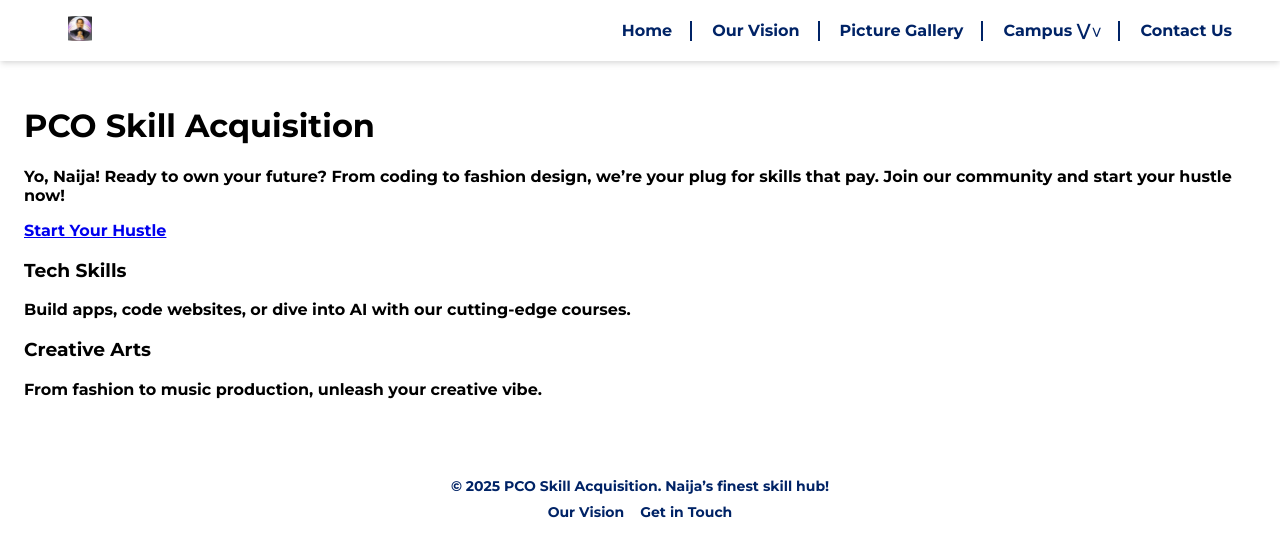
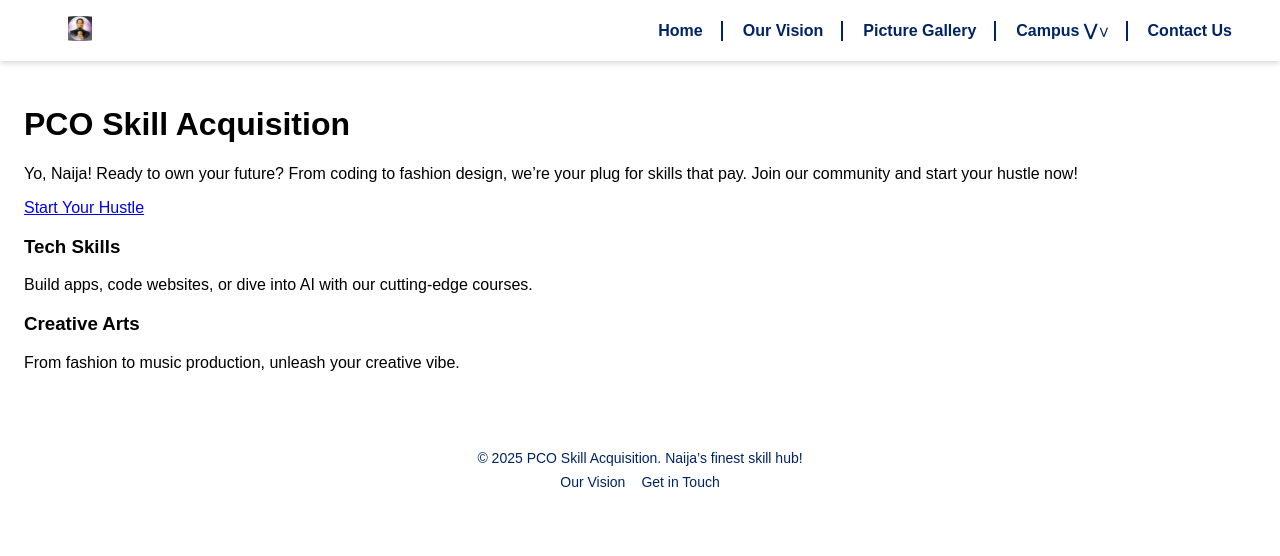
Before and after one commit to pco-skill-acquisition/pcoskillacquisition, a Next.js app: page / in a window 1280 px wide. Shown: the top 556 px of the page. Built offline with nearby package versions, Linux system fonts and the light colour scheme.

Commit message:
Confirm layout.tsx with no font link, relying on _document.js

```diff
--- a/app/layout.tsx
+++ b/app/layout.tsx
@@ -14,9 +14,6 @@ export default function RootLayout({
 }) {
   return (
     <html lang="en">
-      <head>
-        <link href="https://fonts.googleapis.com/css2?family=Montserrat:wght@700&display=swap" rel="stylesheet" />
-      </head>
       <body>
         <Navbar />
         <main className="container">{children}</main>
```
